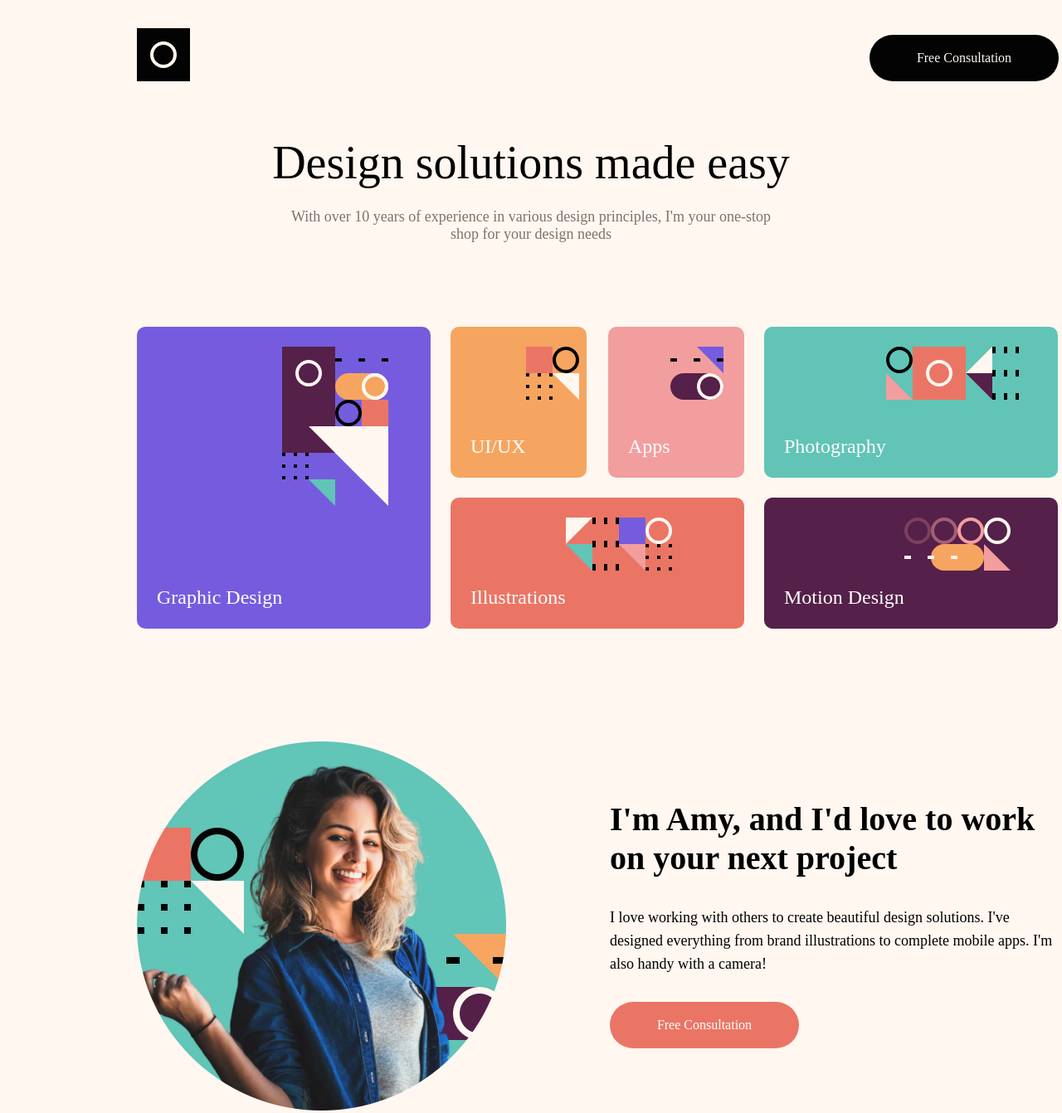
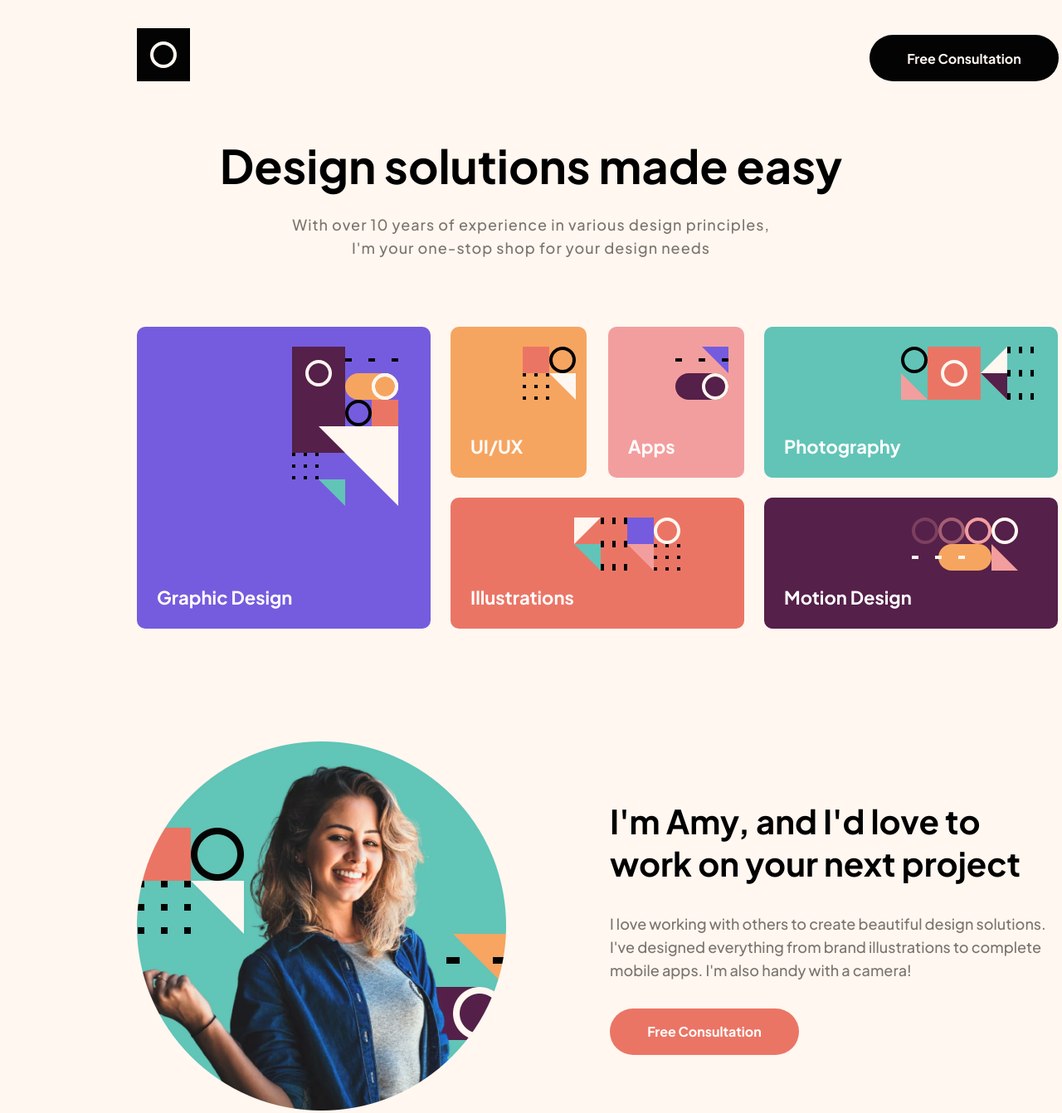
Before and after one commit to larryking01/Single-Page-Design-Portfolio, a plain HTML site: page index.html in a window 1280 px wide. Shown: the top 1342 px of the page at 83% size. Drawn offline with Linux system fonts and the light colour scheme.

Commit message:
finishing up with desktop mode implementation

```diff
--- a/index.html
+++ b/index.html
@@ -15,7 +15,7 @@
                 <img src="assets/logo.svg" alt="site logo" class="site_logo">
 
                 <div class="free_consultation_div_logo">
-                    <p>Free Consultation</p>
+                    <p class="logo_free_consultation_text">Free Consultation</p>
                 </div>
             </section>
 
@@ -75,7 +75,7 @@
                     </p>
 
                     <div class="free_consultation_div">
-                        <p>Free Consultation</p>
+                        <p class="amy_into_free_consultation_text">Free Consultation</p>
                     </div>
                 </div>
             </section>
@@ -115,7 +115,7 @@
                 </div>
 
                 <div class="free_consultation_div">
-                    <p class="free_consultation_text">Free Consultation</p>
+                    <p class="amy_into_free_consultation_text">Free Consultation</p>
                 </div>
             </section>
 
@@ -124,7 +124,7 @@
                 <img src="assets/logo.svg" alt="site logo" class="site_logo">
 
                 <div class="free_consultation_div_logo book_session_logo">
-                    <p>Free Consultation</p>
+                    <p class="logo_free_consultation_text">Free Consultation</p>
                 </div>
             </section>
 
--- a/styles.css
+++ b/styles.css
@@ -1,3 +1,17 @@
+/* importing fonts */
+@font-face {
+    font-family: 'PlusJakartaSansBold';
+    src: url('assets/fonts/PlusJakartaSans-Bold.ttf')
+}
+
+
+@font-face {
+    font-family: 'PlusJakartaSansMedium';
+    src: url('assets/fonts/PlusJakartaSans-Medium.ttf');
+}
+
+
+
 /* defining variables to allow for re-use */
 :root {
     --black_col: #030303;
@@ -24,17 +38,12 @@
 
 body {
     background-color: var(--light_cream_col);
-    /* font-size: 16px; */
-    /* background-color: #030303; */
 }
 
 
 .parent_container {
     max-width: 1440px;
     max-height: 2595px;
-    /* padding-left: 10rem;
-    padding-right: 10rem;
-    padding-top: 2rem; */
 }
 
 
@@ -56,6 +65,12 @@ body {
 }
 
 
+.logo_free_consultation_text {
+    font-family: 'PlusJakartaSansBold';
+    font-size: 16px;
+}
+
+
 .free_consultation_div_logo {
     width: 228px;
     height: 56px;
@@ -69,19 +84,16 @@ body {
 }
 
 
-
-
-
 .title_section {
     width: 752px;
     height: 150px;
     text-align: center;
-    /* background-color: red; */
     margin: 0 auto 80px auto;
 }
 
 
 .design_solutions_text {
+    font-family: 'PlusJakartaSansBold', sans-serif;
     font-size: 56px;
     line-height: auto;
     letter-spacing: 0px;
@@ -91,10 +103,13 @@ body {
 
 
 .experience_text {
+    font-family: 'PlusJakartaSansMedium', sans-serif;
     font-size: 18px;
     color: var(--medium_brown_col);
     width: 80%;
     margin: 0 auto;
+    line-height: 28px;
+    letter-spacing: 1px;
 }
 
 
@@ -116,8 +131,9 @@ body {
 
 
 .grid_item_text {
+    font-family: 'PlusJakartaSansBold', sans-serif;
     color: var(--white);
-    font-size: 24px;
+    font-size: 22px;
     align-self: end;
 
 }
@@ -230,7 +246,6 @@ body {
 .amy_about_section {
     width: 1110px;
     height: 445px;
-    /* background-color: red; */
     margin: 0 165px 80px 165px;
     display: flex;
     justify-content: space-between;
@@ -251,6 +266,7 @@ body {
 
 
 .amy_intro_text {
+    font-family: 'PlusJakartaSansBold', sans-serif;
     font-size: 40px;
     margin-bottom: 34px;
     line-height: auto;
@@ -260,6 +276,8 @@ body {
 
 
 .amy_experience_text {
+    font-family: 'PlusJakartaSansMedium', sans-serif;
+    color: var(--medium_brown_col);
     font-size: 18px;
     margin-bottom: 32px;
     line-height: 28px;
@@ -279,10 +297,10 @@ body {
 }
 
 
-/* .book_session_logo {
-    align-self: end;
-
-} */
+.amy_into_free_consultation_text {
+    font-family: 'PlusJakartaSansBold', sans-serif;
+    font-size: 16px;
+}
 
 
 .my_work_section {
@@ -291,6 +309,7 @@ body {
 }
 
 .my_work_header {
+    font-family: 'PlusJakartaSansBold', sans-serif;
     text-align: center;
     margin-bottom: 56px;
     font-size: 32px;
@@ -375,6 +394,7 @@ body {
 }
 
 .book_call_text {
+    font-family: 'PlusJakartaSansBold', sans-serif;
     color: var(--white);
     font-size: 40px;
     margin-bottom: 25px;
@@ -382,6 +402,7 @@ body {
 
 
 .discuss_text {
+    font-family: 'PlusJakartaSansMedium', sans-serif;
     color: var(--white);
     font-size: 18px;
     line-height: 28px;
```
Also changed, not shown: assets/fonts/PlusJakartaSans-Bold.ttf (added), assets/fonts/PlusJakartaSans-Medium.ttf (added).
